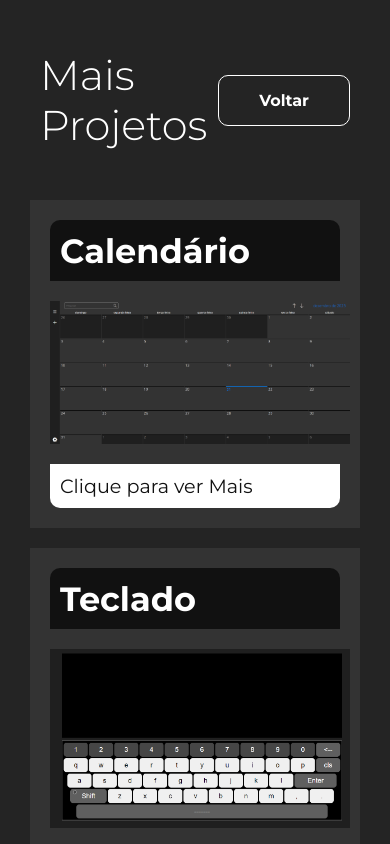
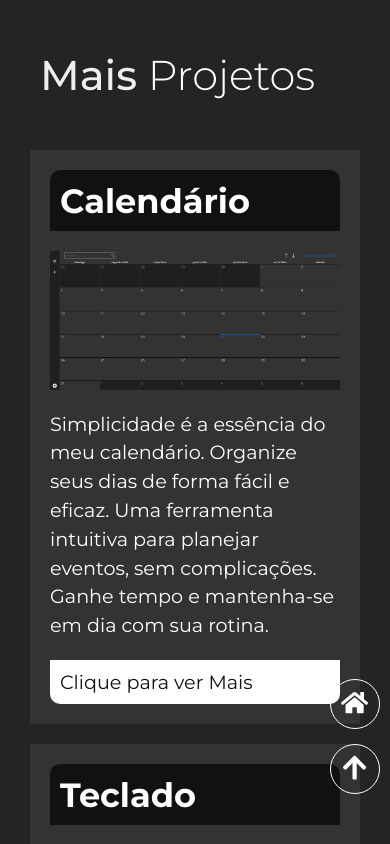
Before and after one commit to Pedro-Thomazi/meu-portfolio-2024, a React (Create React App) app: page /moreprojects in a window 390 px wide. Shown: the top 844 px of the page. Built offline with nearby package versions, Linux system fonts and the light colour scheme; a web font is replaced by a local one.

Commit message:
Ajustando PageMoreProjects

```diff
--- a/src/Page/PageMoreProjects.jsx
+++ b/src/Page/PageMoreProjects.jsx
@@ -8,6 +8,8 @@ import cronometro from '../Images/imgProjects/cronometro.png'
 import muitaMelodia from '../Images/imgProjects/fotoMuitaM.png'
 import calculadora from '../Images/imgProjects/calculadora.png'
 
+import { FaHome, FaArrowUp  } from "react-icons/fa";
+
 const PageMoreProjects = () => {
   const images = [
     {
@@ -15,62 +17,67 @@ const PageMoreProjects = () => {
       src: calendario,
       alt: 'Projeto Calendário',
       link: 'https://projeto-calendario-melhorado.vercel.app/',
-      description: ''
+      description: 'Simplicidade é a essência do meu calendário. Organize seus dias de forma fácil e eficaz. Uma ferramenta intuitiva para planejar eventos, sem complicações. Ganhe tempo e mantenha-se em dia com sua rotina.'
     },
     {
       name: 'Teclado',
       src: teclado,
       alt: 'Projeto Teclado',
       link: 'https://keyboard-em-javascript.vercel.app/',
-      description: ''
+      description: 'Minha aplicação de teclado permite aos usuários digitar usando o mouse ou o teclado físico, proporcionando flexibilidade e acessibilidade na entrada de texto.'
     },
     {
       name: 'Ho Fame (Comidas Italianas)',
       src: hoFame,
       alt: 'Projeto Ho Fame ',
       link: 'https://hofame.vercel.app/',
-      description: ''
+      description: 'Desfrute da autêntica culinária italiana no HoFame! Descubra receitas deliciosas, desde doces irresistíveis até pratos salgados que capturam a essência da Itália. Uma experiência gastronômica única à sua mesa.'
     },
     {
       name: 'Cronômetro',
       src: cronometro,
       alt: 'Projeto Cronômetro',
       link: 'https://cronometro-legal.vercel.app/',
-      description: ''
+      description: 'Minha aplicação de cronômetro oferece funções básicas - iniciar, parar e reiniciar - em um design simples e intuitivo. É uma ferramenta confiável para contagem de tempo precisa em diversas situações.'
     },
     {
       name: 'Loja Muita Melodia',
       src: muitaMelodia,
       alt: 'Projeto Loja Muita Melodia',
       link: 'https://muita-melodia.vercel.app/',
-      description: ''
+      description: 'Mergulhe no mundo da MuitaMelodia! Descubra uma variedade encantadora de guitarras e pedais. Encontre o som perfeito para sua música, explorando opções emocionantes e inspiradoras.'
     },
     {
       name: 'Calculadora',
       src: calculadora,
       alt: 'Projeto Calculadora',
       link: 'https://calculadora-legal-nine.vercel.app/',
-      description: ''
+      description: 'Minha aplicação de calculadora oferece operações básicas - adição, subtração, multiplicação e divisão - em uma interface simples e fácil de usar. É uma ferramenta eficiente para cálculos rápidos e precisos em qualquer situação.'
     },
   ]
 
 
   return (
     <div>
-      <header className={styles.header}>
-        <h1>Mais Projetos</h1>
-        <nav className={styles.navbar}>
-          <Link to='/'>Voltar</Link>
-        </nav>
+      <header id='topPage' className={styles.header}>
+        <h1><span className={styles.destaque}>Mais</span> Projetos</h1>
       </header>
 
+      <nav className={styles.navbar}>
+        <Link to='/'><FaHome /><p>Voltar</p></Link>
+        <a href="#topPage"><FaArrowUp /><p>Top</p></a>
+      </nav>
+
       <section className={styles.containerProjects}>
-        {images.map(({ name, src, alt, link }) => (
+        {images.map(({ name, src, alt, link, description }) => (
           <Link key={alt} to={link} target='_blank'>
             <div className={styles.name}>
               <h2>{name}</h2>
             </div>
-            <img src={src} alt={alt} />
+            <div className={styles.containe}>
+              <img src={src} alt={alt} />
+              <p>{description}</p>
+            </div>
             <div className={styles.seeMore}>Clique para ver Mais</div>
           </Link>
         ))}
--- a/src/Page/PageMoreProjects.module.scss
+++ b/src/Page/PageMoreProjects.module.scss
@@ -9,20 +9,60 @@
     font-weight: 300;
     color: #fff;
     font-size: 2.6rem;
+
+    .destaque {
+      font-weight: 500;
+      color: #eee;
+    }
   }
+}
+
+.navbar {
+  position: fixed;
+  display: flex;
+  gap: 15px;
+  bottom: 50px;
+  right: 10px;
 
   a {
+    position: relative;
+    display: block;
+    text-align: center;
+    width: 50px;
+    height: 50px;
     color: #fff;
     border: 1px solid #fff;
-    padding: 15px 40px;
-    border-radius: 10px;
-    font-weight: 700;
+    border-radius: 50%;
+    font-size: 1.7rem;
+    line-height: 53px;
     transition: .5s;
     cursor: pointer;
+
+    p {
+      opacity: 0;
+      position: absolute;
+      top: 50%;
+      left: 50%;
+      transform: translate(-50%, -50%);
+      border-radius: 10px;
+      display: block;
+      height: 20px;
+      width: 75px;
+      line-height: normal;
+      font-size: 1rem;
+      background-color: #fff;
+      color: #111;
+      transition: .5s;
+    }
 
     &:hover {
       background-color: #fff;
       color: #111;
+    }
+
+    &:hover p {
+      top: -15px;
+      opacity: 1;
     }
   }
 }
@@ -62,5 +102,44 @@
       border-bottom-left-radius: 10px;
       border-bottom-right-radius: 10px;
     }
+
+    .containe {
+      display: flex;
+      gap: 20px;
+
+      p {
+        color: #fff;
+        font-size: 1.2rem;
+        line-height: 1.8rem;
+      }
+    }
   }
 }
+
+
+
+@media (max-width: 690px) {
+  .navbar {
+    flex-direction: column;
+  }
+  .containerProjects {
+    a {
+      img {
+        object-fit: cover;
+        width: 100%;
+      }
+
+      .containe {
+        display: flex;
+        flex-direction: column;
+        gap: 20px;
+
+        p {
+          color: #fff;
+          font-size: 1.2rem;
+          line-height: 1.8rem;
+        }
+      }
+    }
+  }
+}
```
